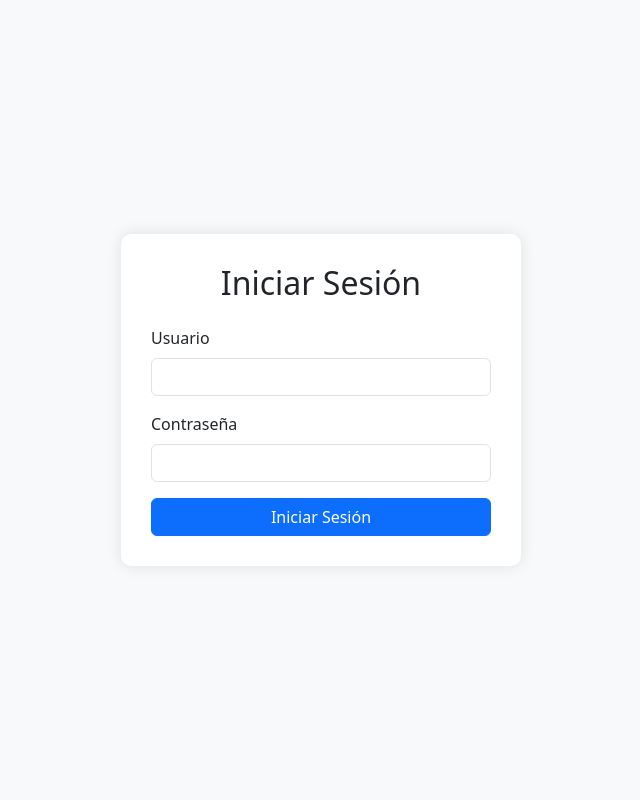
After one commit to fellmannjosue/django_app, a Django app: page /accounts/login/ in a window 1280 px wide. The commit adds this page. Shown: the whole page, without its empty margins (319-959 px from the left). Run offline with Django 5.2, Linux system fonts and the light colour scheme.

Commit message:
add URL routing and views for accounts, inventory, and maintenance; implement login/logout functionality and menu view

```diff
--- /dev/null
+++ b/accounts/templates/accounts/login.html
@@ -0,0 +1,44 @@
+{% load static %}
+<!DOCTYPE html>
+<html lang="es">
+<head>
+    <meta charset="UTF-8">
+    <meta name="viewport" content="width=device-width, initial-scale=1.0">
+    <title>Iniciar Sesión</title>
+    <link href="https://cdn.jsdelivr.net/npm/bootstrap@5.3.0/dist/css/bootstrap.min.css" rel="stylesheet">
+    <style>
+        body {
+            background-color: #f8f9fa;
+            display: flex;
+            justify-content: center;
+            align-items: center;
+            height: 100vh;
+        }
+        .login-container {
+            width: 100%;
+            max-width: 400px;
+            background: #fff;
+            padding: 30px;
+            border-radius: 10px;
+            box-shadow: 0 0 15px rgba(0, 0, 0, 0.1);
+        }
+    </style>
+</head>
+<body>
+    <div class="login-container">
+        <h2 class="text-center mb-4">Iniciar Sesión</h2>
+        <form method="post">
+            {% csrf_token %}
+            <div class="mb-3">
+                <label for="username" class="form-label">Usuario</label>
+                <input type="text" class="form-control" id="username" name="username" required>
+            </div>
+            <div class="mb-3">
+                <label for="password" class="form-label">Contraseña</label>
+                <input type="password" class="form-control" id="password" name="password" required>
+            </div>
+            <button type="submit" class="btn btn-primary w-100">Iniciar Sesión</button>
+        </form>
+    </div>
+</body>
+</html>
--- /dev/null
+++ b/accounts/urls.py
@@ -0,0 +1,8 @@
+from django.urls import path
+from . import views
+
+urlpatterns = [
+    path('login/', views.login_view, name='login'),
+    path('logout/', views.logout_view, name='logout'),
+    path('menu/', views.menu_view, name='menu'),
+]
--- a/accounts/views.py
+++ b/accounts/views.py
@@ -1,3 +1,24 @@
-from django.shortcuts import render
+from django.shortcuts import render, redirect
+from django.contrib.auth import authenticate, login, logout
+from django.contrib import messages
+from django.contrib.auth.decorators import login_required
 
-# Create your views here.
+def login_view(request):
+    if request.method == 'POST':
+        username = request.POST['username']
+        password = request.POST['password']
+        user = authenticate(request, username=username, password=password)
+        if user is not None:
+            login(request, user)
+            return redirect('menu')
+        else:
+            messages.error(request, 'Credenciales inválidas')
+    return render(request, 'accounts/login.html')
+
+def logout_view(request):
+    logout(request)
+    return redirect('login')
+
+@login_required
+def menu_view(request):
+    return render(request, 'accounts/menu.html')
--- a/helpdesk/templates/helpdesk/submit_ticket.html
+++ b/helpdesk/templates/helpdesk/submit_ticket.html
@@ -23,7 +23,7 @@
             margin-bottom: 20px;
         }
         .logo-title img {
-            width: 60px;
+            width: 100px;
             height: auto;
         }
     </style>
--- a/helpdesk/templates/helpdesk/technician_dashboard.html
+++ b/helpdesk/templates/helpdesk/technician_dashboard.html
@@ -23,7 +23,7 @@
             margin-bottom: 20px;
         }
         .logo-title img {
-            width: 60px;
+            width: 100px;
             height: auto;
         }
         .table-container {
--- a/helpdesk/templates/helpdesk/update_ticket.html
+++ b/helpdesk/templates/helpdesk/update_ticket.html
@@ -23,7 +23,7 @@
             margin-bottom: 20px;
         }
         .logo-title img {
-            width: 60px;
+            width: 100px;
             height: auto;
         }
     </style>
--- /dev/null
+++ b/inventory/urls.py
@@ -0,0 +1,6 @@
+from django.urls import path
+from . import views
+
+urlpatterns = [
+    path('', views.inventory_home, name='inventory_home'),
+]
--- a/inventory/views.py
+++ b/inventory/views.py
@@ -1,3 +1,6 @@
 from django.shortcuts import render
+from django.contrib.auth.decorators import login_required
 
-# Create your views here.
+@login_required
+def inventory_home(request):
+    return render(request, 'inventory/inventory_home.html')
--- /dev/null
+++ b/maintenance/urls.py
@@ -0,0 +1,6 @@
+from django.urls import path
+from . import views
+
+urlpatterns = [
+    path('', views.maintenance_home, name='maintenance_home'),
+]
--- a/maintenance/views.py
+++ b/maintenance/views.py
@@ -1,3 +1,6 @@
 from django.shortcuts import render
+from django.contrib.auth.decorators import login_required
 
-# Create your views here.
+@login_required
+def maintenance_home(request):
+    return render(request, 'maintenance/maintenance_home.html')
--- a/techcare/urls.py
+++ b/techcare/urls.py
@@ -4,4 +4,7 @@ from django.urls import path, include
 urlpatterns = [
     path('admin/', admin.site.urls),
     path('helpdesk/', include('helpdesk.urls')),
+    path('accounts/', include('accounts.urls')),
+    path('inventory/', include('inventory.urls')),
+    path('maintenance/', include('maintenance.urls')),
 ]
```
Also changed, not shown: accounts/templates/accounts/menu.html (added, +27 -0 lines), inventory/templates/inventory/inventory_home.html (added, +11 -0 lines), maintenance/templates/maintenance/maintenance_home.html (added, +11 -0 lines), techcare/settings.py (+4 -7 lines).
